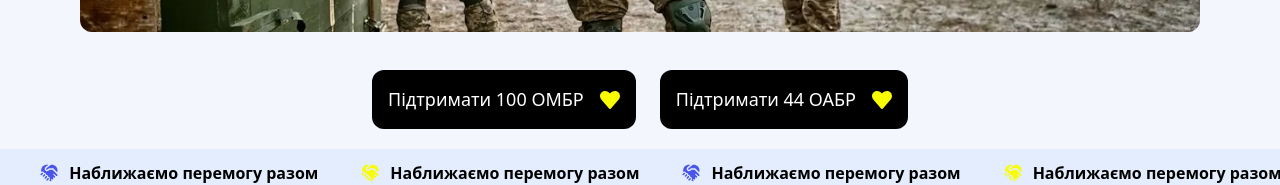
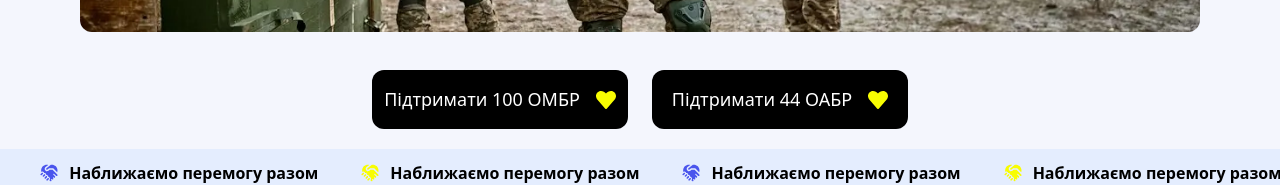
Before and after one commit to baza-trainee/baza-frontline, a React (Vite) app: page / in a window 1280 px wide. Shown: the part 560-745 px from the top of the page. Built offline with nearby package versions, Linux system fonts and the light colour scheme; a web font is replaced by a local one.

Commit message:
feat: add ripple effect to buttons

```diff
--- a/src/components/common/ScrollToTopLink.tsx
+++ b/src/components/common/ScrollToTopLink.tsx
@@ -1,7 +1,8 @@
-import { FC, PropsWithChildren } from 'react';
+import { forwardRef } from 'react';
 import { Link, LinkProps } from 'react-router';
 
-const ScrollToTopLink: FC<PropsWithChildren<LinkProps>> = ({ children, onClick, ...props }) => {
+const ScrollToTopLink = forwardRef<HTMLAnchorElement, LinkProps>(
+  ({ children, onClick, ...props }, ref) => {
     const handleClick = (e: React.MouseEvent<HTMLAnchorElement>) => {
       window.scrollTo({ top: 0, behavior: 'smooth' });
       if (onClick) {
@@ -10,10 +11,13 @@ const ScrollToTopLink: FC<PropsWithChildren<LinkProps>> = ({ children, onClick,
     };
 
     return (
-    <Link {...props} onClick={handleClick}>
+      <Link {...props} ref={ref} onClick={handleClick}>
         {children}
       </Link>
     );
-};
+  },
+);
+
+ScrollToTopLink.displayName = 'ScrollToTopLink';
 
 export default ScrollToTopLink;
--- a/src/components/ui/Button.tsx
+++ b/src/components/ui/Button.tsx
@@ -1,27 +1,46 @@
+import { forwardRef } from 'react';
 import { cn } from '@/lib/utils';
 import Heart from '../icons/Heart';
+import styles from './RippleEffect.module.css';
 
 interface ButtonProps extends React.ButtonHTMLAttributes<HTMLButtonElement> {
   text: string;
   className?: string;
-  onClick?: (e: React.FormEvent) => void;
 }
 
-const Button = ({ text, className, onClick, ...props }: ButtonProps) => {
+const Button = forwardRef<HTMLButtonElement, ButtonProps>(
+  ({ text, className, onClick, ...props }, ref) => {
+    const handleMouseMove = (e: React.MouseEvent<HTMLButtonElement>) => {
+      const target = e.currentTarget;
+      const rect = target.getBoundingClientRect();
+      const x = e.clientX - rect.left;
+      const y = e.clientY - rect.top;
+      target.style.setProperty('--x', `${x}px`);
+      target.style.setProperty('--y', `${y}px`);
+    };
+
     return (
       <button
+        ref={ref}
         {...props}
         onClick={onClick}
+        onMouseMove={handleMouseMove}
         className={cn(
+          styles.ripple,
           className ? className : 'mx-auto',
-        'flex w-full items-center justify-center gap-4 whitespace-nowrap rounded-xl bg-black px-[16px] py-4 text-[18px] font-[500] text-white transition-colors duration-300 hover:bg-gray-800',
-        className,
+          'relative flex w-full items-center justify-center gap-4 whitespace-nowrap rounded-xl bg-black px-[16px] py-4 text-[18px] font-[500] text-white transition-colors duration-300 hover:bg-gray-800',
         )}
+        style={{ '--x': '50%', '--y': '50%' } as React.CSSProperties}
       >
-      {text}
+        <span className='relative z-[1]'>{text}</span>
+        <span className='relative z-[1]'>
           <Heart />
+        </span>
       </button>
     );
-};
+  },
+);
+
+Button.displayName = 'Button';
 
 export default Button;
--- a/src/components/ui/LinkButton.tsx
+++ b/src/components/ui/LinkButton.tsx
@@ -1,6 +1,8 @@
+import { forwardRef } from 'react';
 import { cn } from '@/lib/utils';
 import ScrollToTopLink from '../common/ScrollToTopLink';
 import Heart from '../icons/Heart';
+import styles from './RippleEffect.module.css';
 
 interface LinkButtonProps {
   text: string;
@@ -8,21 +10,39 @@ interface LinkButtonProps {
   className?: string;
 }
 
-const LinkButton = ({ text, href, className }: LinkButtonProps) => {
+const LinkButton = forwardRef<HTMLAnchorElement, LinkButtonProps>(
+  ({ text, href, className }, ref) => {
+    const handleMouseMove = (e: React.MouseEvent<HTMLAnchorElement>) => {
+      const target = e.currentTarget;
+      const rect = target.getBoundingClientRect();
+      const x = e.clientX - rect.left;
+      const y = e.clientY - rect.top;
+      target.style.setProperty('--x', `${x}px`);
+      target.style.setProperty('--y', `${y}px`);
+    };
+
     return (
       <ScrollToTopLink
         to={href}
+        ref={ref}
         rel='noopener noreferrer'
+        onMouseMove={handleMouseMove}
         className={cn(
+          styles.ripple,
           className ? className : 'mx-auto',
-        'flex w-full items-center justify-center gap-4 whitespace-nowrap rounded-xl bg-black px-[16px] py-4 text-[18px] font-[500] text-white transition-colors duration-300 hover:bg-gray-800',
-        className,
+          'relative flex w-full max-w-[272px] items-center justify-center gap-4 whitespace-nowrap rounded-xl bg-black px-[16px] py-4 text-[18px] font-[500] text-white transition-colors duration-300 hover:bg-[#303034]',
         )}
+        style={{ '--x': '50%', '--y': '50%' } as React.CSSProperties}
       >
-      {text}
+        <span className='relative z-[1]'>{text}</span>
+        <span className='relative z-[1]'>
           <Heart />
+        </span>
       </ScrollToTopLink>
     );
-};
+  },
+);
+
+LinkButton.displayName = 'LinkButton';
 
 export default LinkButton;
--- /dev/null
+++ b/src/components/ui/RippleEffect.module.css
@@ -0,0 +1,22 @@
+.ripple {
+  position: relative;
+  overflow: hidden;
+}
+
+.ripple::before {
+  content: "";
+  position: absolute;
+  left: var(--x);
+  top: var(--y);
+  transform: translate(-50%, -50%);
+  width: 0;
+  height: 0;
+  background-color: rgba(255, 255, 255, 0.2);
+  border-radius: 50%;
+  transition: width 0.5s, height 0.5s;
+}
+
+.ripple:hover::before {
+  width: 400px;
+  height: 400px;
+}
```
Lines whose indentation alone changed are shown as unchanged.
